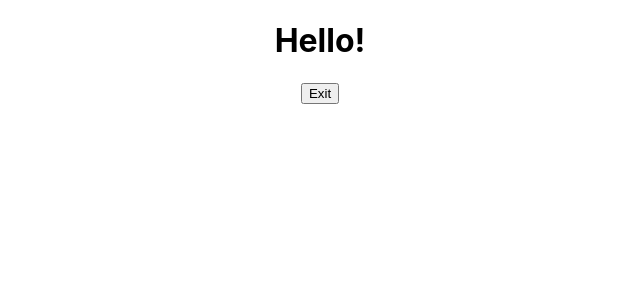
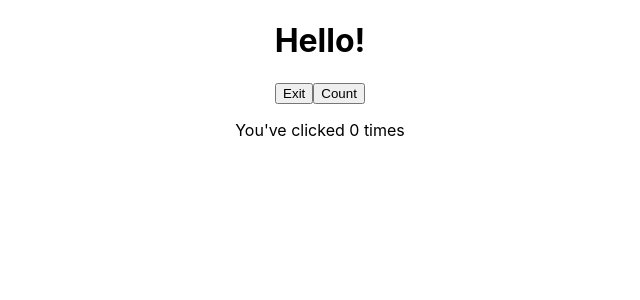
Before and after one commit to FullstackSammy/gitpod-react, a React (Create React App) app in the folder my-app/: page / in a window 1280 px wide. Shown: the top 300 px of the page, without its empty margins (320-960 px from the left). Built offline with nearby package versions, Linux system fonts and the light colour scheme.

Commit message:
Stateful function with callbacks

```diff
--- a/my-app/src/App.js
+++ b/my-app/src/App.js
@@ -3,11 +3,12 @@
 import FunctionalGreetingWithProps from './components/FunctionalGreetingWithProps';
 import StatefulGreeting from './components/StatefulGreeting';
 import StatefulGreetingWithCallback from './components/StatefulGreetingWithCallback';
+import StatefulGreetingWithPrevState from './components/StatefulGreetingWithPrevState';
 
 function App() {
   return (
     <div className="App">
-     <StatefulGreetingWithCallback/>
+     <StatefulGreetingWithPrevState/>
     </div>
   );
 }
--- a/my-app/src/components/StatefulGreetingWithCallback.js
+++ b/my-app/src/components/StatefulGreetingWithCallback.js
@@ -1,6 +1,6 @@
 import React from 'react';
 
-class StatefulGreetingWithCallback extends React.Component{
+class StatefulGreetingWithCallback extends React.Component {
 
     constructor(props) {
         super(props);
@@ -14,8 +14,10 @@
         this.setState({
             introduction: 'Goodbye!',
             buttonText: 'Enter'
+        }, () => {
+            console.log('new state', this.state.introduction);
+            console.log('new state', this.state.buttonText);
         });
-        console.log(this.state.introduction);
     }
 
     render() {
--- /dev/null
+++ b/my-app/src/components/StatefulGreetingWithPrevState.js
@@ -0,0 +1,50 @@
+import React from 'react';
+
+class StatefulGreetingWithPrevState extends React.Component {
+
+    constructor(props) {
+        super(props);
+        this.state = {
+            introduction: "Hello!",
+            buttonText: "Exit",
+            countText: 'Count',
+            count: 0
+
+        };
+    }
+
+    incrementCount() {
+        this.setState({
+            count: this.state.count + 5
+        }, () => {
+            console.log(this.state.count);
+        }
+        );
+
+    }
+
+
+    handleClick() {
+        this.setState({
+            introduction: this.state.introduction === 'Hello!' ? 'Goodbye!' : 'Hello!',
+            buttonText: this.state.buttonText === 'Exit' ? 'Enter' : 'Exit'
+        }, () => {
+            console.log('new state', this.state.introduction);
+            console.log('new state', this.state.buttonText);
+        });
+    }
+
+    render() {
+        return (
+            <div>
+                <h1>{this.state.introduction}</h1>
+                <button onClick={() => this.handleClick()}>{this.state.buttonText}</button>
+                <button onClick={() => this.incrementCount()}>{this.state.countText}</button>
+                <p>You've clicked {this.state.count} times</p>
+            </div>
+
+        )
+    }
+}
+
+export default StatefulGreetingWithPrevState;
```
